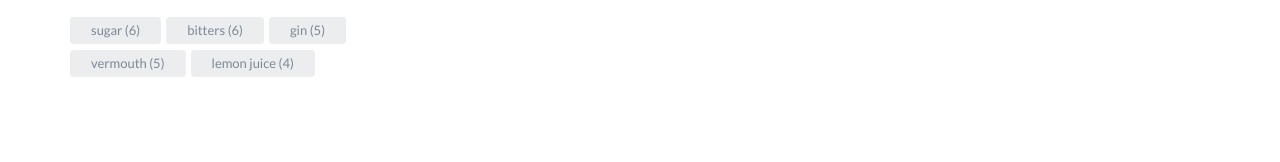
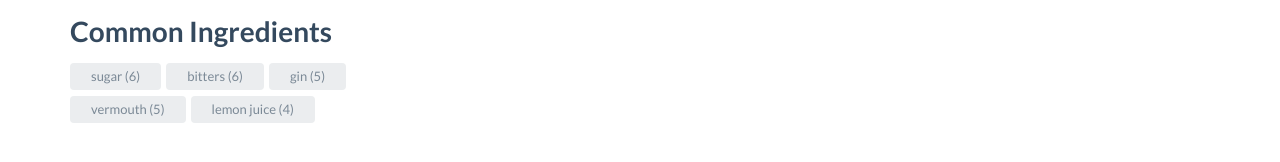
Before and after one commit to pc2459/drnkmxr, a plain HTML site: page index.html in a window 1280 px wide. Both pictures are taken after a click on the link "By Ingredients". Shown: the part 148-310 px from the top of the page. Drawn offline with nearby package versions, Linux system fonts and the light colour scheme.

Commit message:
Fix typeahead dupe issue

```diff
--- a/index.html
+++ b/index.html
@@ -61,6 +61,16 @@
       </div>
     </div>    <!-- /.jumbotron -->
 
+
+
+
+
+
+ </div> <!-- /.container -->
+
+
+
+
  <div class="row invisible search-wrapper">
 
    <div class="search col-sm-4">
@@ -116,11 +126,6 @@
 
 
 
- </div> <!-- /.container -->
-
-
-
-
 
 
 
--- a/main.js
+++ b/main.js
@@ -431,7 +431,7 @@ var DrnkMxr = (function(){
                             .reverse()
                             .first(n)
                             .value();
-      console.log(allIngredients);
+      var header = $('<h5>Common Ingredients');
 
       return _.map(allIngredients, function(ingre){
         var ingreEl = $('<span>')
@@ -530,7 +530,6 @@ $(document).on('ready', function() {
    * Render mix by base "view"
    */
   $('body').on('click','.by-base', function(){
-    console.log("Clicked on by base");
 
     $('.main').empty()
               .append(myCabinet.basesView());
@@ -546,7 +545,6 @@ $(document).on('ready', function() {
   _.each(_.chain(myCabinet.drinks).pluck("base").uniq().value(),function(base){
 
     $('body').on('click','#'+base, function(){
-      console.log("This can't have worked");
 
       $('.main').empty()
                 .append(myCabinet.createByBase(base));
@@ -557,8 +555,7 @@ $(document).on('ready', function() {
   // BY INGREDIENTS //
   ////////////////////
 
-  var $search = $('.search-wrapper').clone().removeClass('invisible');
-  var $alert = $('.alert').clone().removeClass('invisible');
+
 
   // Initialise Bloodhound for typeahead
   var ingredientsList = new Bloodhound({
@@ -570,26 +567,32 @@ $(document).on('ready', function() {
   ingredientsList.initialize();
 
 
+  var $alert = $('.alert').clone().removeClass('invisible');
+
   /**
    * Build mix by ingredient "view"
    */
   $('body').on('click','.by-ingre',function(){
 
     // Reset search criteria
-    myCabinet.clearSearchItems();
-
-    $('.main').empty()
-              .append($search);
-
+    var $search = $('.search-wrapper').clone().removeClass('invisible');
     // Initialise typeahead
-    $('#ingredient-search').typeahead(null, {
+    $search.find('#ingredient-search').typeahead(null, {
       name: 'ingredientsList',
       displayKey: 'word',
       source: ingredientsList.ttAdapter()
     });
 
+    $('.main').empty()
+              .append($search);
+
+    myCabinet.clearSearchItems();
+    $('.search-criteria').empty();
+    $('.results').empty();
+
+
     // Render common ingredients
-    $('.common-tags-wrapper').empty().append(myCabinet.createCommonTags(5));
+    $('.common-tags-wrapper').empty().append('<h5>Common Ingredients').append(myCabinet.createCommonTags(5));
 
     // Adjust navigation link
     $('#by-ingre').parent().addClass('active').siblings().removeClass('active');
@@ -601,6 +604,7 @@ $(document).on('ready', function() {
    */
   $('body').on('click','.btn-add',function(e){
     var ingre = $('#ingredient-search').val();
+    console.log("IS.val():",ingre);
     e.preventDefault();
 
     // Check if ingre is in the cabinet already
@@ -609,7 +613,7 @@ $(document).on('ready', function() {
     }
     else{
       myCabinet.addSearchItem(ingre);
-
+      console.log("Search criteria:", myCabinet.searchCriteria);
       var ingreEl = $('<span>')
                     .addClass('ingre')
                     .addClass('tag')
@@ -665,7 +669,7 @@ $(document).on('ready', function() {
     ingreEl.remove();
 
     myCabinet.removeSearchItem(ingre);
-    console.log("Search criteria:", myCabinet.searchCriteria);
+
 
     $('.results').empty()
                 .append(myCabinet.createBySearchItems())
```
Lines whose indentation alone changed are shown as unchanged.
